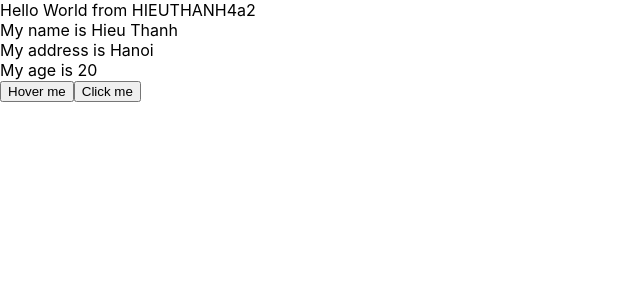
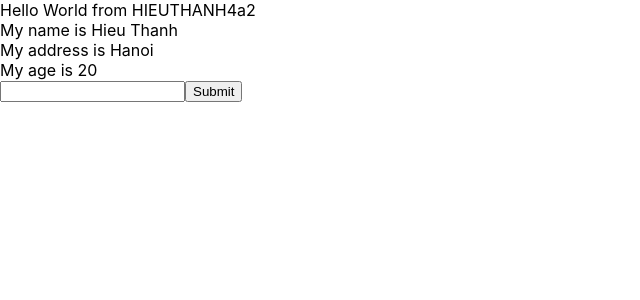
Before and after one commit to Ha-Hieu-Thanh/LearnReactJS, a React (Create React App) app: page / in a window 1280 px wide. Shown: the top 300 px of the page, without its empty margins (0-640 px from the left). Built offline with nearby package versions, Linux system fonts and the light colour scheme.

Commit message:
work with form

```diff
--- a/src/components/MyComponent.js
+++ b/src/components/MyComponent.js
@@ -25,6 +25,15 @@ class MyComponent extends React.Component {
     console.log(``); // print x, y
     console.log(event.pageX, event.pageY);
   };
+
+  handleOnChangeInput = (event) => {
+    this.setState({ name: event.target.value });
+  };
+
+  handleOnSubmit = (event) => {
+    event.preventDefault();
+    console.log(this.state);
+  };
   // JSX (viet code js trong html)
   render() {
     return (
@@ -35,14 +44,26 @@ class MyComponent extends React.Component {
         <br />
         My age is {this.state.age}
         <br />
-        <button onMouseOver={this.handleOnMouseOver}>Hover me</button>
-        <button
+        {/* <button
           onClick={(event) => {
             this.handleClick(event);
           }}
         >
           Click me
-        </button>
+        </button> */}
+        <form
+          onSubmit={(event) => {
+            this.handleOnSubmit(event);
+          }}
+        >
+          <input
+            type="text"
+            onChange={(event) => {
+              this.handleOnChangeInput(event);
+            }}
+          ></input>
+          <button>Submit</button>
+        </form>
         {/* {} to write js code */}
       </div>
     );
```
